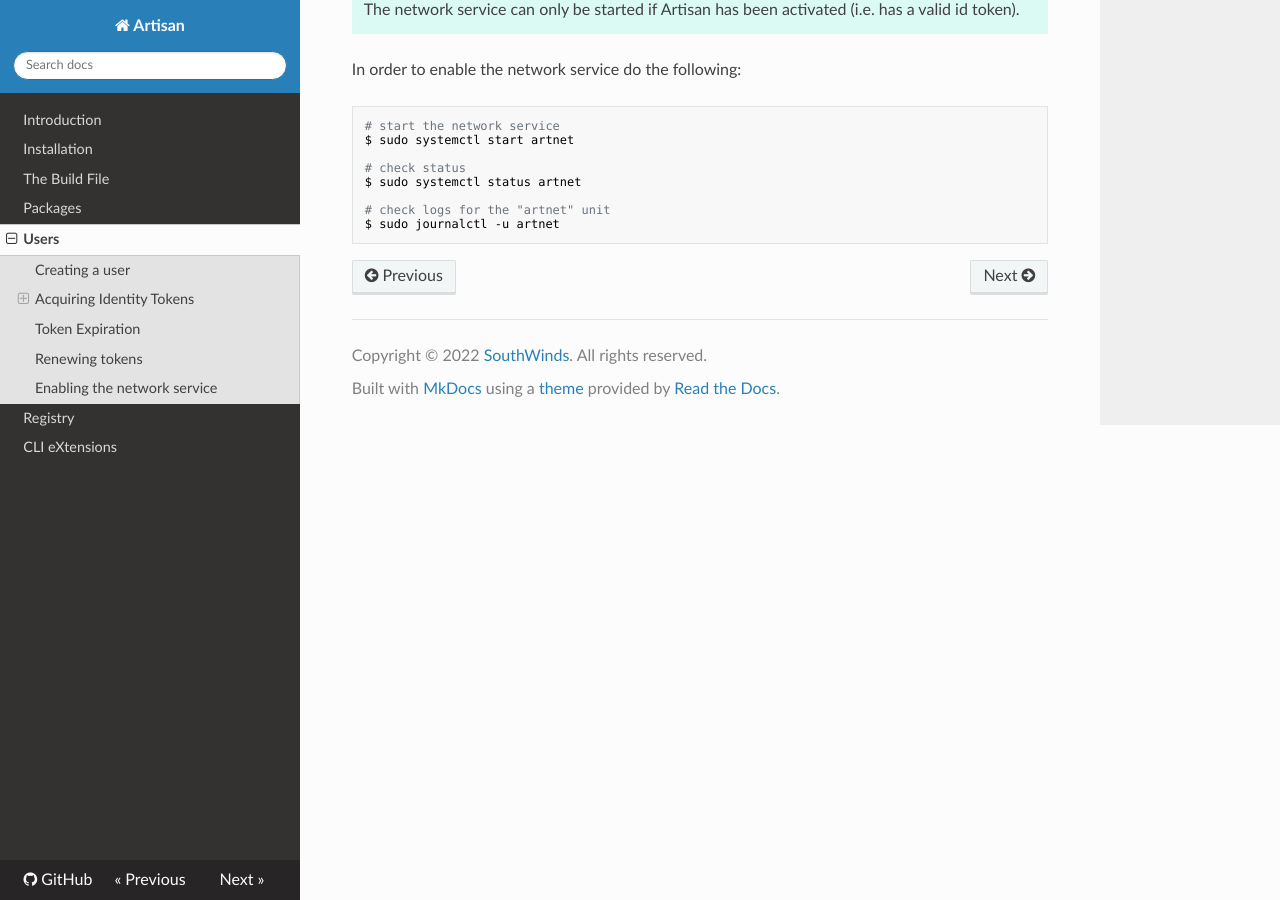
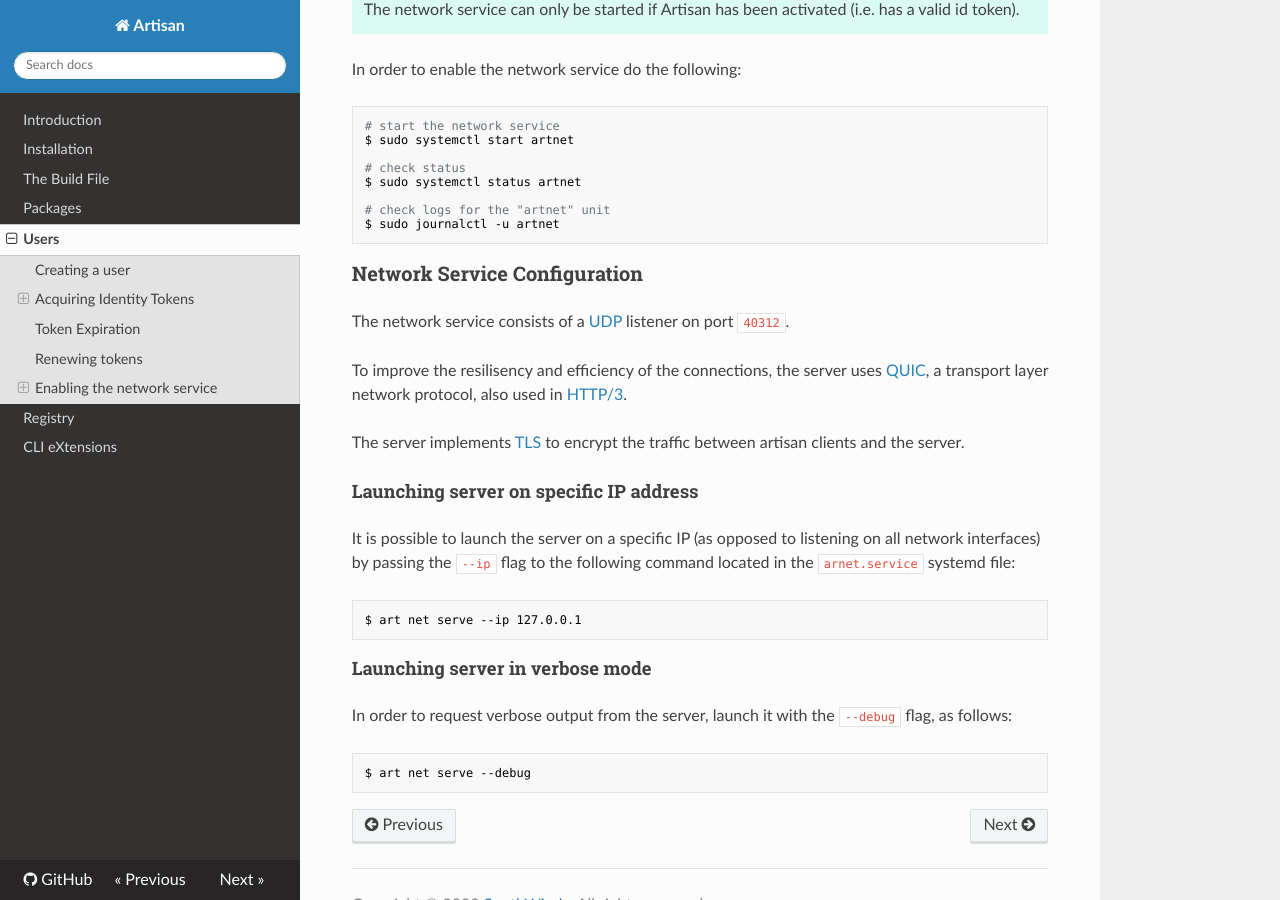
Before and after one commit to southwinds-io/artdocs, an MkDocs documentation site: the page built from docs/users.md, in a window 1280 px wide and 900 px high, scrolled down 3875 px. Built offline with MkDocs 1.6.1, drawn with Linux system fonts in a browser that asks for light colours; nearby versions of some CDN libraries.

Commit message:
add notes on artnet service configuration

````diff
--- a/docs/users.md
+++ b/docs/users.md
@@ -175,3 +175,27 @@ $ sudo systemctl status artnet
 # check logs for the "artnet" unit
 $ sudo journalctl -u artnet
 ```
+
+### Network Service Configuration
+
+The network service consists of a [UDP](https://en.wikipedia.org/wiki/User_Datagram_Protocol) listener on port `40312`.
+
+To improve the resilisency and efficiency of the connections, the server uses [QUIC](https://en.wikipedia.org/wiki/QUIC), a transport layer network protocol, also used in [HTTP/3](https://en.wikipedia.org/wiki/HTTP/3).
+
+The server implements [TLS](https://en.wikipedia.org/wiki/Transport_Layer_Security) to encrypt the traffic between artisan clients and the server.
+
+#### Launching server on specific IP address
+
+It is possible to launch the server on a specific IP (as opposed to listening on all network interfaces) by passing the `--ip` flag to the following command located in the `arnet.service` systemd file:
+
+```bash
+$ art net serve --ip 127.0.0.1
+```
+
+#### Launching server in verbose mode
+
+In order to request verbose output from the server, launch it with the `--debug` flag, as follows:
+
+```bash
+$ art net serve --debug
+```
````
